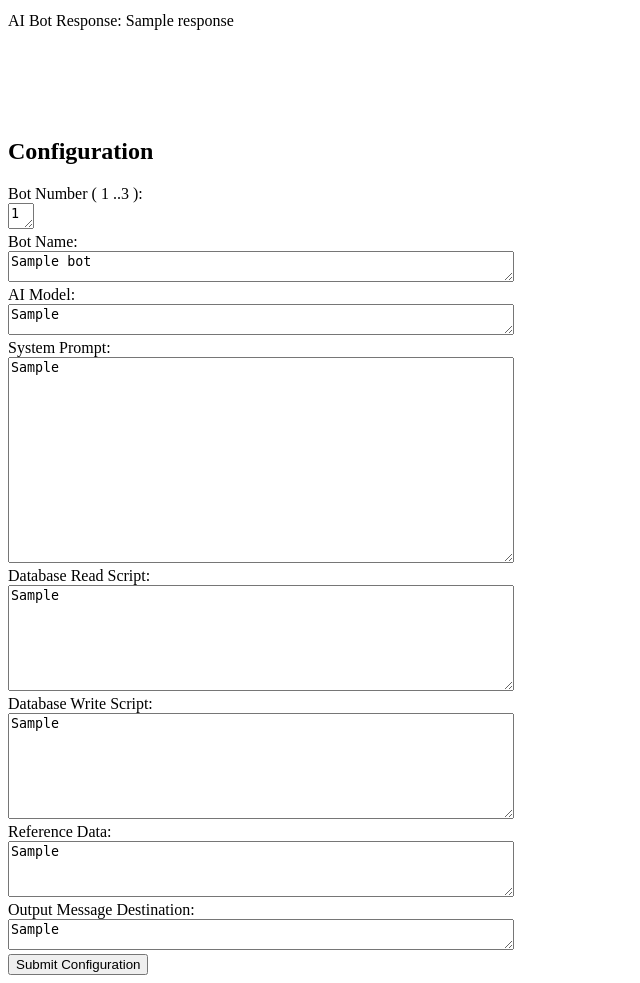
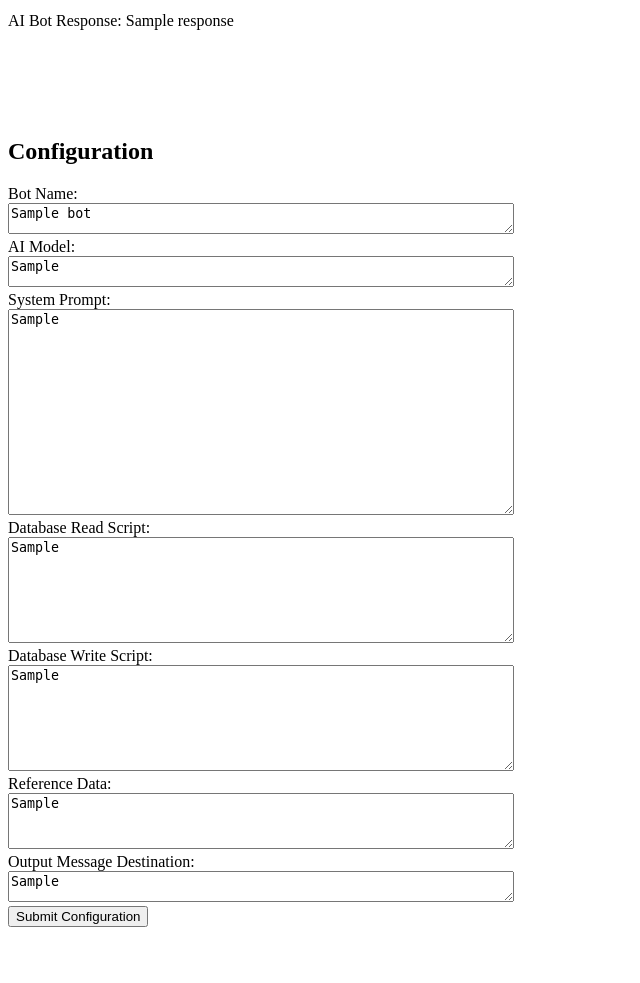
Before and after one commit to stuarth-afk/AI_Project_1, a Flask app: template templates/page_1.html in a window 1280 px wide. Shown: the part 341-1324 px from the top of the page, without its empty margins (0-640 px from the left). After the commit the page ends 1268 px from the top, so only its background shows below. Run offline with Flask 3, Linux system fonts and the light colour scheme; the template is opened without the code that fills it: most values are stand-ins (such as "Sample title", 1, 10 or a date in 2020); parts of the project's set-up code (start-up, migrations or seed data) failed here and were passed over; some libraries are stand-ins or nearby versions.

Commit message:
Update page_1.html

```diff
--- a/templates/page_1.html
+++ b/templates/page_1.html
@@ -17,8 +17,7 @@
 
 <h2>Configuration</h2>
 <form action="/submit_config" method="post">
-  <label for="number">Bot Number ( 1 ..3 ):</label><br>
-  <textarea id="number" name="number" style="width: 20px; height: 20px;" autocomplete="off">{{ bot.number }}</textarea><br>
+  <input type="hidden" name="number" value="{{ bot.number }}">
 
   <label for="name">Bot Name:</label><br>
   <textarea id="name" name="name" style="width: 500px; height: 25px;" autocomplete="off">{{ bot.name }}</textarea><br>
```
